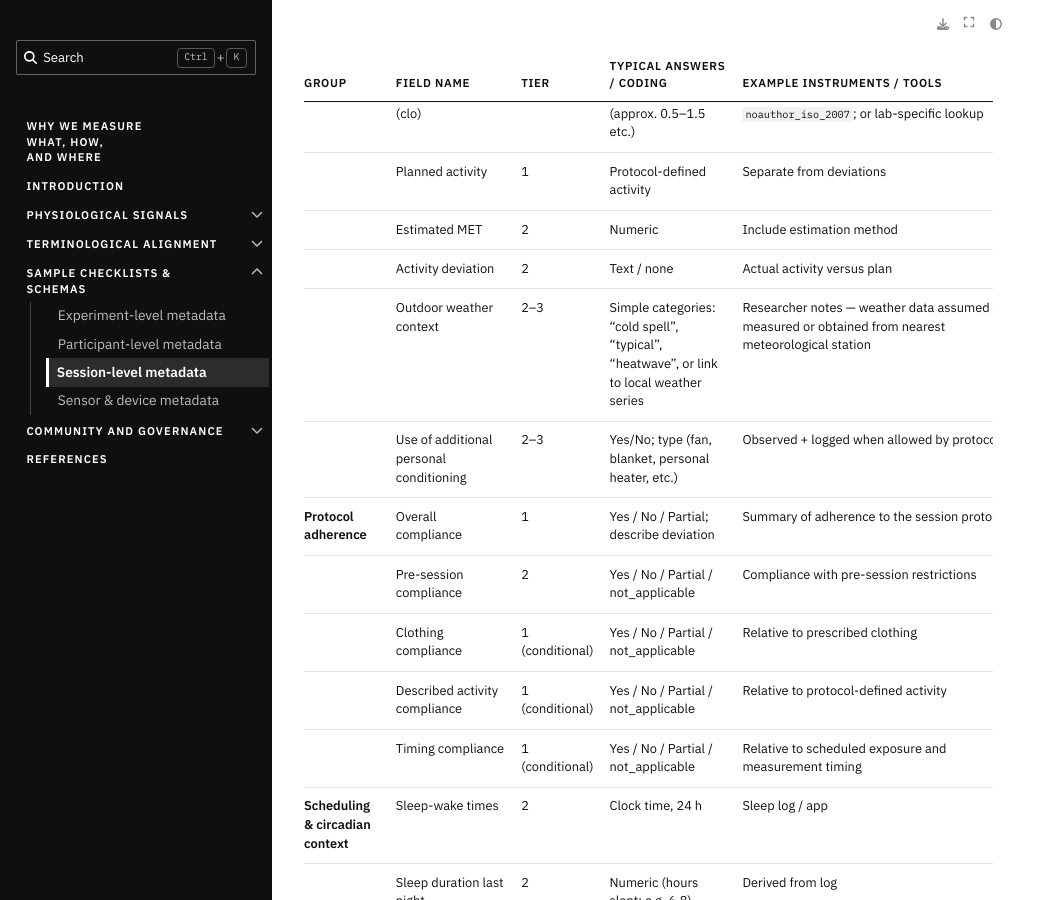
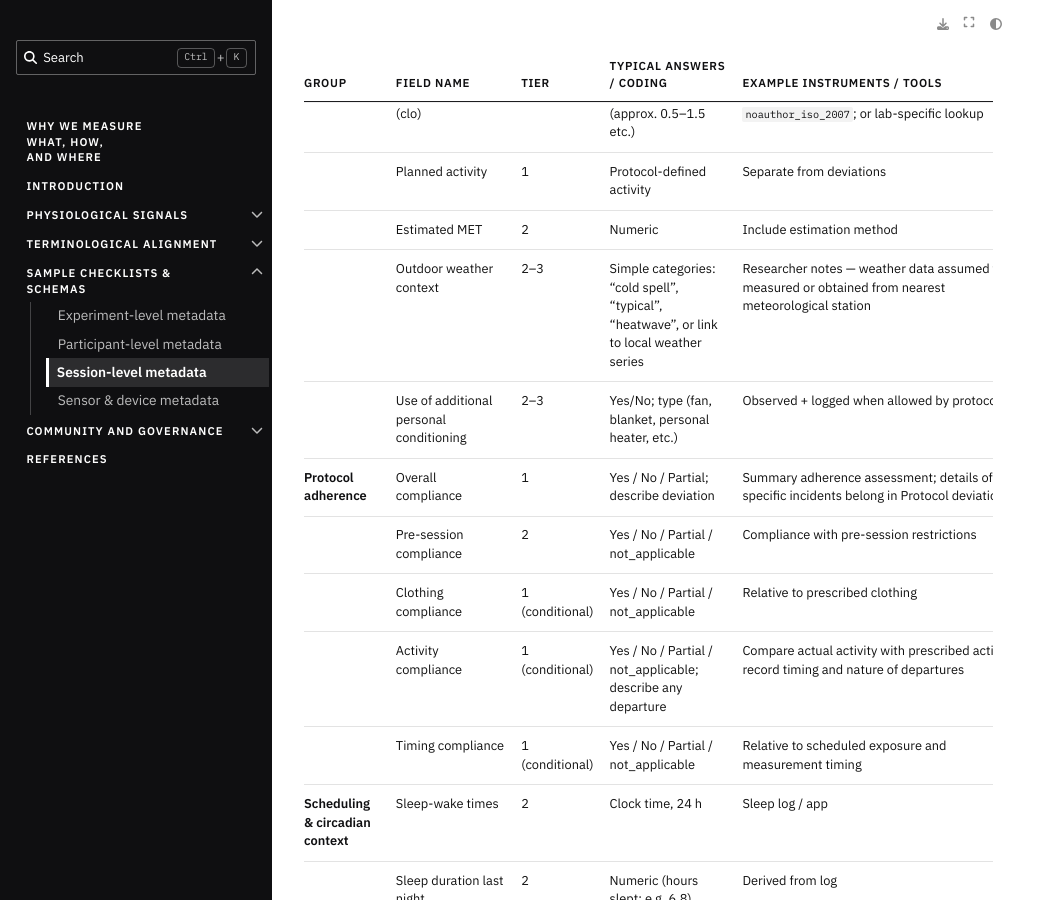
Before and after one commit to bilgekobas/WhyWeMeasureWhat, a Jupyter Book: the page built from book/content/sample-checklists-schemas/session-level-metadata.md, in a window 1280 px wide and 900 px high, scrolled down 2855 px. Shown: the whole window, without its empty margins (0-1049 px from the left). Built offline with Jupyter Book 1.0.4 settings and Sphinx 7.4.7 and the Sphinx Book theme 1.1.4, drawn with Linux system fonts in a browser that asks for light colours; cross-references to code outside the pages are shown as plain code; some of the changed text lies outside the part shown.

Commit message:
Consolidate session compliance and protocol deviations

```diff
--- a/book/content/sample-checklists-schemas/session-level-metadata.md
+++ b/book/content/sample-checklists-schemas/session-level-metadata.md
@@ -45,13 +45,12 @@
 | | Clothing insulation (clo) | 1 | Numeric clo value (approx. 0.5–1.5 etc.) | Estimation based on ISO 9920 tables {cite:p}`noauthor_iso_2007`; or lab-specific lookup |
 | | Planned activity | 1 | Protocol-defined activity | Separate from deviations |
 | | Estimated MET | 2 | Numeric | Include estimation method |
-| | Activity deviation | 2 | Text / none | Actual activity versus plan |
 | | Outdoor weather context | 2–3 | Simple categories: “cold spell”, “typical”, “heatwave”, or link to local weather series | Researcher notes — weather data assumed to be measured or obtained from nearest meteorological station |
 | | Use of additional personal conditioning | 2–3 | Yes/No; type (fan, blanket, personal heater, etc.) | Observed + logged when allowed by protocol |
-| **Protocol adherence** | Overall compliance | 1 | Yes / No / Partial; describe deviation | Summary of adherence to the session protocol |
+| **Protocol adherence** | Overall compliance | 1 | Yes / No / Partial; describe deviation | Summary adherence assessment; details of specific incidents belong in Protocol deviations |
 |  | Pre-session compliance | 2 | Yes / No / Partial / not_applicable | Compliance with pre-session restrictions |
 |  | Clothing compliance | 1 (conditional) | Yes / No / Partial / not_applicable | Relative to prescribed clothing |
-|  | Described activity compliance | 1 (conditional) | Yes / No / Partial / not_applicable | Relative to protocol-defined activity |
+|  | Activity compliance | 1 (conditional) | Yes / No / Partial / not_applicable; describe any departure | Compare actual activity with prescribed activity; record timing and nature of departures |
 |  | Timing compliance | 1 (conditional) | Yes / No / Partial / not_applicable | Relative to scheduled exposure and measurement timing |
 | **Scheduling & circadian context** | Sleep-wake times | 2 | Clock time, 24 h | Sleep log / app |
 | | Sleep duration last night | 2 | Numeric (hours slept; e.g. 6.8) | Derived from log |
@@ -73,8 +72,8 @@
 | | Menstrual {ref}`phase <label-phase>` at session | 1 (conditional) | Categorical (e.g. early follicular, late follicular, mid-luteal, perimenopausal, postmenopausal, unknown) | Derived from self-reported menstrual dates; optionally hormone assays |
 | | Pregnancy / breastfeeding status | 2 | Yes/No; if Yes: notes | Pregnancy tests can be done before each experiment/session when needed |
 | **Food & drink intake (realised)** | Food / drink consumed during session | 2 (conditional) | Item, quantity and time; optional kcal | Record actual intake or link to a separate time-stamped intake/event log; planned provision belongs to experiment level |
-| **Events & deviations** | Acute events during session | 1–2 | Free text (e.g. “felt faint at 20:10, paused”, “strong emotional phone call at 21:00”) | End-of-session log entry |
-| | Major protocol deviations | 1–2 | Free text (e.g. “session ended early”, “CBT probe dislodged”, “BP failed for 30 min”) | Protocol deviation form |
+| **Events & deviations** | Acute events during session | 1–2 | Free text (e.g. “felt faint at 20:10, paused”, “strong emotional phone call at 21:00”) | Physiological, behavioural or other unexpected events; describe time and consequences |
+|  | Protocol deviations | 1 (conditional) | Description, timestamp, duration and consequence; none if absent | Specific departures from planned protocol, including measurement interruptions; avoid repeating the overall compliance judgement |
 | | Bathroom visits | 2–3 | Times or time ranges; optional volume where measured | Manually logged; useful for future detection of outside-lab/uncontrolled exposure times |
 | | Free-text notes | 2 | Any other remarks that help interpret data | — |
 
```
